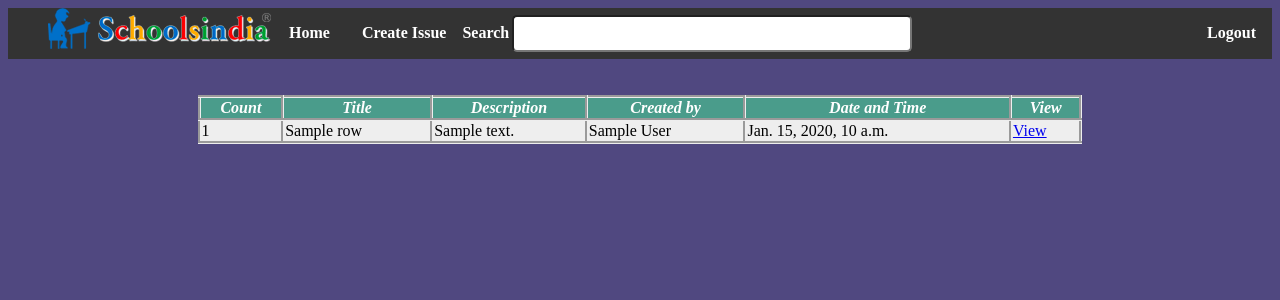
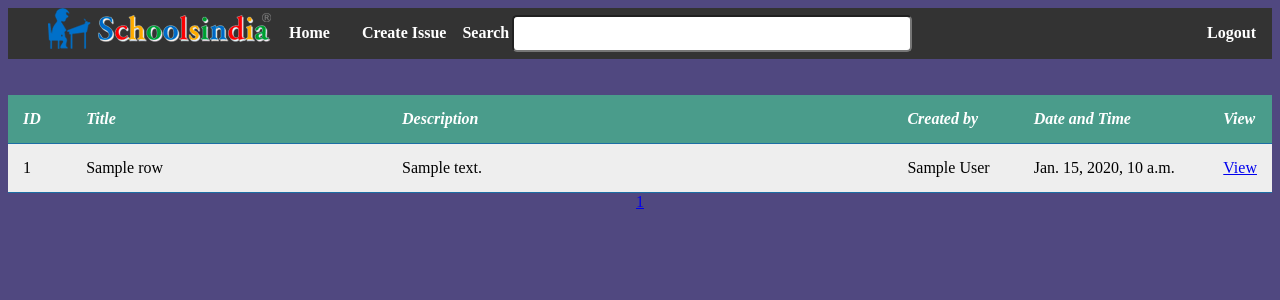
Before and after one commit to anpoos/stack, a Django app: template template/home.html in a window 1280 px wide. Shown: the top 300 px of the page. Run offline with Django 3.2, Linux system fonts and the light colour scheme; the template is opened without the code that fills it: most values are stand-ins (such as "Sample title", 1, 10 or a date in 2020).

Commit message:
pagination

```diff
--- a/template/home.html
+++ b/template/home.html
@@ -9,27 +9,39 @@
 		}
 
 		table{
-			width: 70%;
-			padding: 1px;
-			border: 1px solid #1C6EA4;
+			width: 100%;
+
   			background-color: #EEEEEE;
   			text-align: left;
-  			border-collapse: collapse;
+  			 border-collapse: collapse;
 
 		}
 		td{
-			border: groove;
+			border-bottom: 1px solid #1C6EA4;
+			padding: 15px;
+
 		}
+
+		tr:hover {
+			background-color: #717F89;
+			color: white;
+
+		}
+
+		tr:nth-child(even){
+
+		}
+
+
 
 		#title{
 			background-color: #4a9c8b;
-			text-align: center;
+			text-align: left;
 			font-weight: bold;
 			font-style: oblique;
 			color: white;
 		}
 		#content{
-			background-color:#d4d3d000;
 			padding: 10px;
 		}
 
@@ -42,14 +54,30 @@
 		<table>
 
 			<tr id="title">
-				<td>Count</td><td>Title</td><td>Description</td><td>Created by</td><td>Date and Time</td><td>View</td>
-			</tr>
-			{% for row in record %}
-				<tr id = "content"><td>{{row.id}}</td><td>{{row.title}}</td><td>{{row.description}}</td><td>{{row.first_name}} {{row.last_name}}</td><td>{{row.created_date}}</td><td><a href="/view_issue/{{row.id}}">View</a></td></tr>
-			{% endfor %}
+				<td width="5%">ID</td>
+				<td width="25%">Title</td>
+				<td width="40%">Description</td>
+				<td width="10%">Created by</td>
+				<td width="15%">Date and Time</td>
+				<td width="5%">View</td>
 			</tr>
 
+			{% for row in record %}
+				<tr id = "content">
+					<td><div >{{row.id}}</div></td>
+					<td><div >{{row.title}}</div></td>
+					<td><div >{{row.description}}</div></td>
+					<td><div >{{row.first_name}} {{row.last_name}}</div></td>
+					<td><div >{{row.created_date}}</div></td>
+					<td><div ><a href="/view_issue/{{row.id}}">View</a></div></td>
+				</tr>
+			{% endfor %}
+
 		</table>
+		{% for page in pageCountList %}
+			<a href = "/?page={{page}}"> {{page}} </a>
+		{% endfor %}
+
 	</center>
 </body>
 </html>
--- a/template/issue.html
+++ b/template/issue.html
@@ -14,7 +14,7 @@
 
 		}
 
-input[type=text], select {
+input[type=text], textarea {
     width: 100%;
     padding: 12px 20px;
     margin: 8px 0;
@@ -45,7 +45,7 @@ input[type=text], select {
 
 		</tr>
 		<tr>
-			<td>Description: <input type="text"  id="des" name="description" style="width: 100%; height: 100px"></td>
+			<td>Description: <textarea id="des" name="description" style="width: 100%; height: 100px"> </textarea>  </td>
 
 		</tr>
 		<tr>
```
Also changed, not shown: stack/service.py (+10 -9 lines), stack/views.py (+9 -2 lines).
